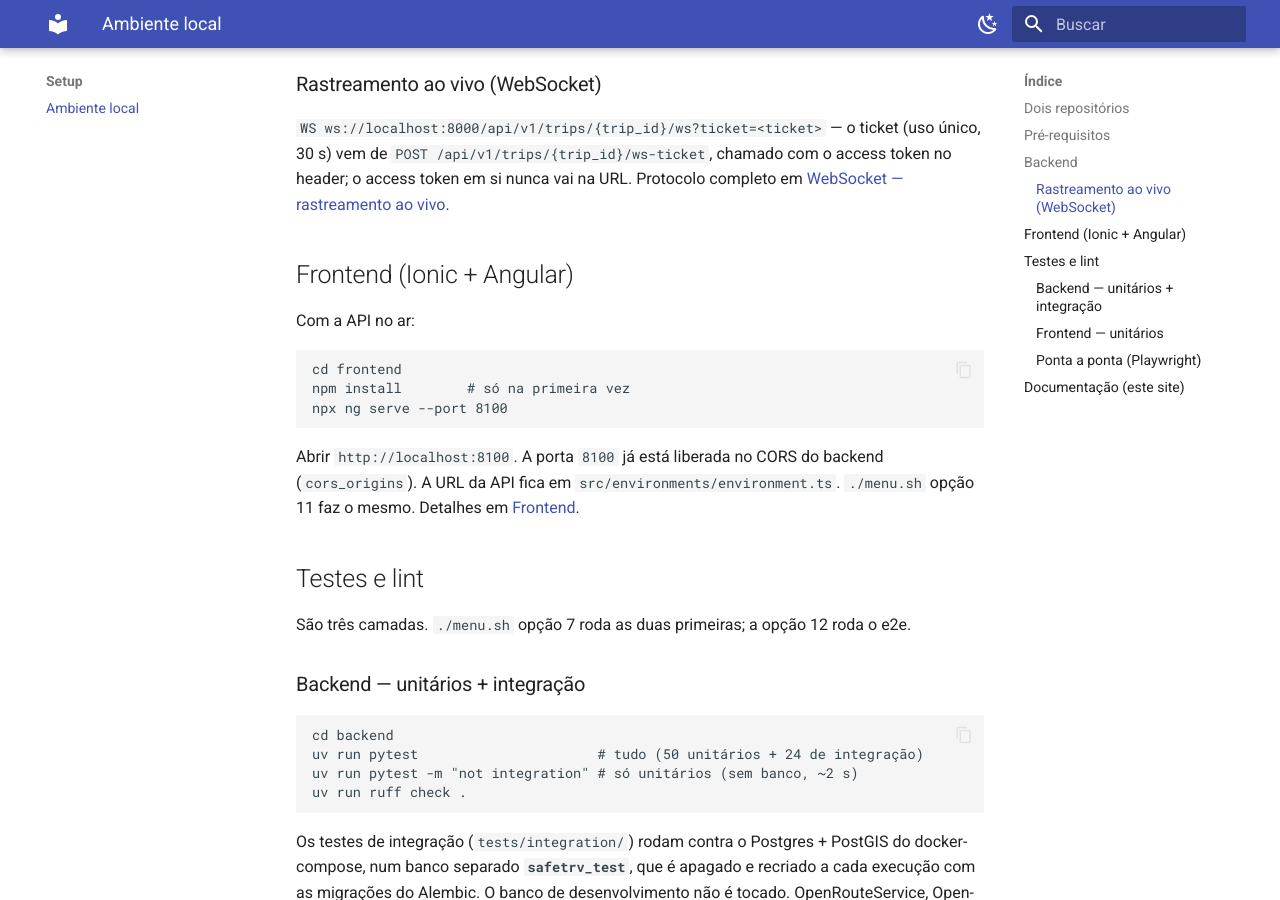
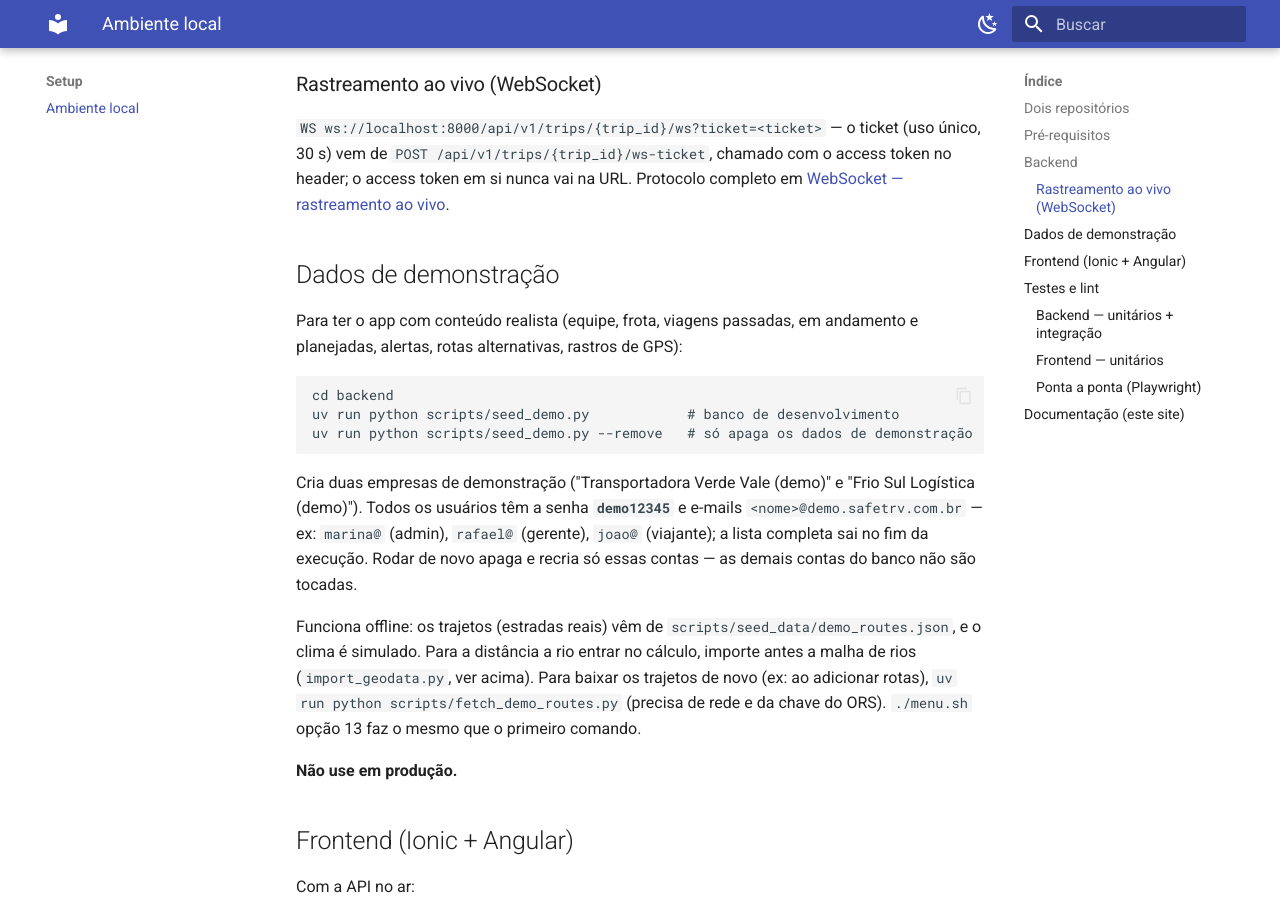
Before and after one commit to RichterV/SafeTrvDocs, an MkDocs documentation site: the page built from docs/setup/local-dev.md, in a window 1280 px wide and 900 px high, scrolled down 1637 px. Built offline with MkDocs 1.6.1 and Material for MkDocs 9.7.7, drawn with Linux system fonts in a browser that asks for light colours.

Commit message:
atualizações 25/09/2026

````diff
--- a/docs/setup/local-dev.md
+++ b/docs/setup/local-dev.md
@@ -58,6 +58,22 @@ A API sobe em `http://localhost:8000` — documentação interativa em `/docs`.
 
 `WS ws://localhost:8000/api/v1/trips/{trip_id}/ws?ticket=<ticket>` — o ticket (uso único, 30 s) vem de `POST /api/v1/trips/{trip_id}/ws-ticket`, chamado com o access token no header; o access token em si nunca vai na URL. Protocolo completo em [WebSocket — rastreamento ao vivo](../system/websocket.md).
 
+## Dados de demonstração
+
+Para ter o app com conteúdo realista (equipe, frota, viagens passadas, em andamento e planejadas, alertas, rotas alternativas, rastros de GPS):
+
+```bash
+cd backend
+uv run python scripts/seed_demo.py            # banco de desenvolvimento
+uv run python scripts/seed_demo.py --remove   # só apaga os dados de demonstração
+```
+
+Cria duas empresas de demonstração ("Transportadora Verde Vale (demo)" e "Frio Sul Logística (demo)"). Todos os usuários têm a senha **`demo12345`** e e-mails `<nome>@demo.safetrv.com.br` — ex: `marina@` (admin), `rafael@` (gerente), `joao@` (viajante); a lista completa sai no fim da execução. Rodar de novo apaga e recria só essas contas — as demais contas do banco não são tocadas.
+
+Funciona offline: os trajetos (estradas reais) vêm de `scripts/seed_data/demo_routes.json`, e o clima é simulado. Para a distância a rio entrar no cálculo, importe antes a malha de rios (`import_geodata.py`, ver acima). Para baixar os trajetos de novo (ex: ao adicionar rotas), `uv run python scripts/fetch_demo_routes.py` (precisa de rede e da chave do ORS). `./menu.sh` opção 13 faz o mesmo que o primeiro comando.
+
+**Não use em produção.**
+
 ## Frontend (Ionic + Angular)
 
 Com a API no ar:
````
